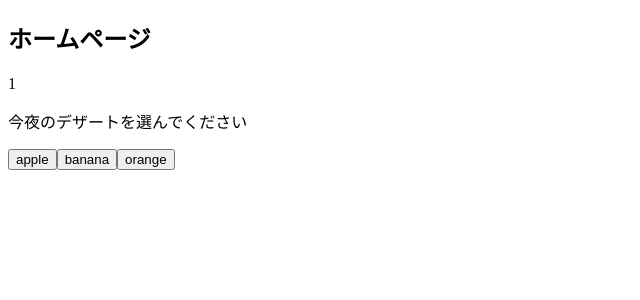
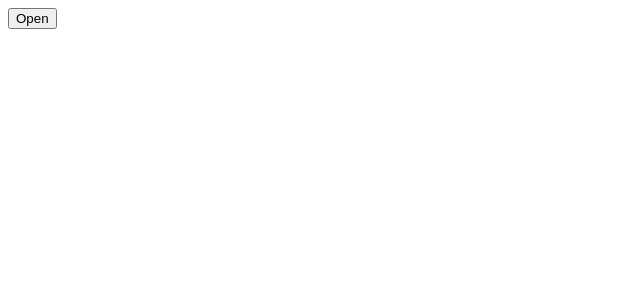
Before and after one commit to Oogiri-Board/Oogiri-Board, a React (Create React App) app: page / in a window 1280 px wide. Shown: the top 300 px of the page, without its empty margins (0-640 px from the left). Built offline with nearby package versions, Linux system fonts and the light colour scheme.

Commit message:
change modal

```diff
--- a/src/App.tsx
+++ b/src/App.tsx
@@ -1,16 +1,24 @@
-import React from 'react';
-import Memo from './Memo';
+import React, {useState, useCallback} from 'react';
 import './assets/style.css';
 import ConfirmModal from './templates/ConfirmModal';
 
 const App = () => {
+
+  const [isModalOpen, setIsModalOpen] = useState<boolean>(false);
+
+  const clickModal = useCallback((isOpen: boolean): void => {
+    setIsModalOpen(isOpen);
+    console.log(`openModal: ${isModalOpen}`);
+  }, [setIsModalOpen]);
+
   return (
     <div>
-      <Memo title={"ホームページ"} no={1} description={"今夜のデザートを選んでください"} />
+      {/* このコンポーネントからモーダルを開きたい */}
+      <ConfirmModal isModalOpen={isModalOpen} clickModal={clickModal}/>
 
-      {/* このコンポーネントからモーダル開閉の操作したい */}
-      <ConfirmModal isModalOpen={false} />
-      <div id="modal"></div>
+      <button onClick={() => clickModal(true)}>
+        Open
+      </button>
     </div>
   );
 }
--- a/src/templates/ConfirmModal.tsx
+++ b/src/templates/ConfirmModal.tsx
@@ -2,30 +2,23 @@ import React, { useState } from 'react';
 
 type ConfirmModalProps = {
   isModalOpen: boolean;
+  clickModal: any;          // ﾆｹﾞﾁｬﾀﾞﾒﾀﾞﾆｹﾞﾁｬﾀﾞﾒﾀﾞﾆｹﾞﾁｬﾀﾞﾒﾀﾞ
 }
 
 const ConfirmModal = (props: ConfirmModalProps) => {
-  const [isModalOpen, setIsModalOpen] = useState<boolean>(props.isModalOpen);
-  const [message, setMessage] = useState<string>("");
-
-  const openModal = (message: string) => {
-    setMessage(message);
-    setIsModalOpen(true);
-  }
 
   let modal: JSX.Element | undefined;
-  if (isModalOpen) {
+  if (props.isModalOpen) {
 
     modal = (
       <div className="modal">
         <div className="modal-inner">
           <div className="modal-content">
-            <p>今夜のデザート</p>
-            <p>{message}</p>
+            <p>モーダル</p>
           </div>
           <button
             className="modal-close-btn"
-            onClick={() => setIsModalOpen(false)}
+            onClick={() => props.clickModal(false)}
           >
             とじる
           </button>
@@ -34,20 +27,9 @@ const ConfirmModal = (props: ConfirmModalProps) => {
     );
   }
 
-  // モーダルOpen用の要素を切り離したい
   return  (
     <div>
       {modal}
-
-      <button onClick={() => openModal("りんご")}>
-        apple
-      </button>
-      <button onClick={() => openModal("ばなな")}>
-        banana
-      </button>
-      <button onClick={() => openModal("みかん")}>
-        orange
-      </button>
     </div>
   );
 }
```
